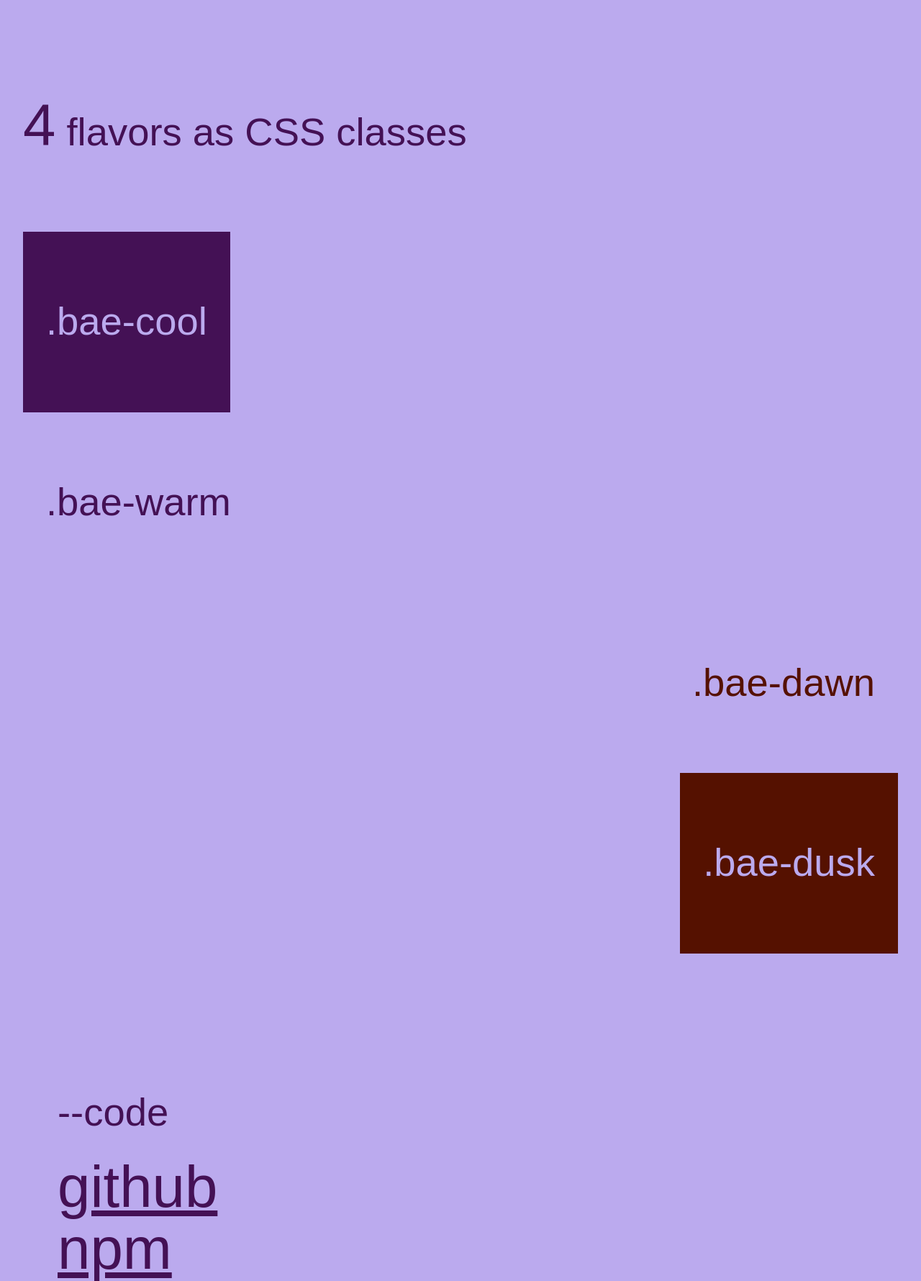
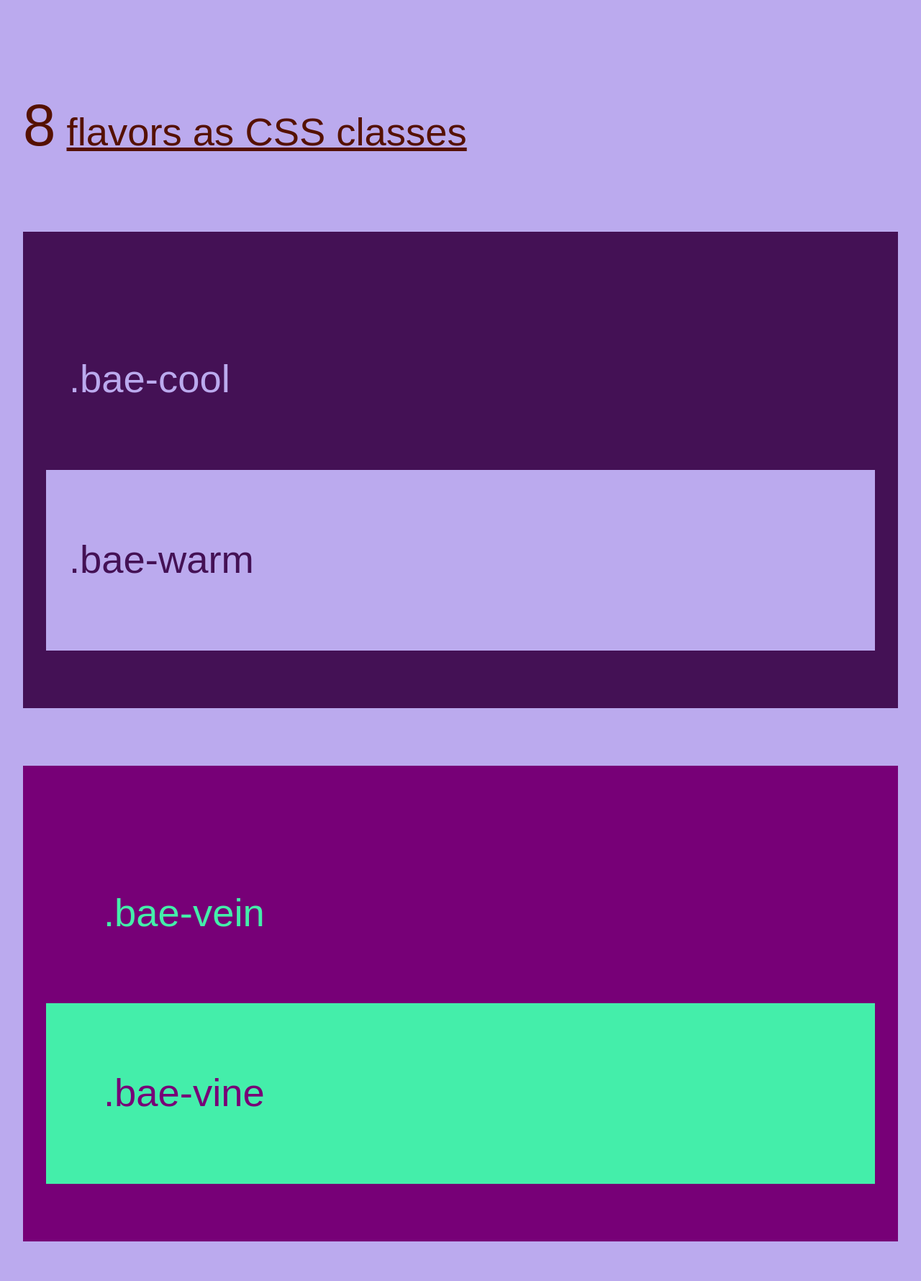
Before and after one commit to s9a/bae, a website: page index.html in a window 1280 px wide. Shown: the part 2740-4520 px from the top of the page at 72% size. Drawn offline with Linux system fonts and the light colour scheme.

Commit message:
Regroup in pairs (#34)

```diff
--- a/index.html
+++ b/index.html
@@ -58,17 +58,29 @@
   </figure>
 </figure>
 
-<figure class="m-auto mb2 pad-1" id="css">
+<figure class="m-auto mb2 pad-1 bae-dawn" id="css">
   <figcaption class="m-zero mb2">
-    <span class="hello">4</span> flavors as CSS classes
+    <span class="hello">8</span> <a href="https://github.com/s9a/bae#palette">flavors as CSS classes</a>
   </figcaption>
-  <code class="bae-cool m-zero pad-3 block-table free-right">.bae-cool</code>
-  <code class="bae-warm m-zero pad-3 block-table free-right">.bae-warm</code>
-  <code class="bae-dawn m-zero pad-3 block-table free-left">.bae-dawn</code>
-  <code class="bae-dusk m-zero pad-3 block-table free-left">.bae-dusk</code>
+  <section aria-label="cool ¡! warm" class="pad-3 bae-cool block-flow mb2">
+    <code class="bae-cool m-zero pad-3 block-flow flex-auto">.bae-cool</code>
+    <code class="bae-warm m-zero pad-3 block-flow flex-auto">.bae-warm</code>
+  </section>
+  <section aria-label="vine ¡! vein" class="pad-3 bae-vein block-flow mb2">
+    <code class="bae-vein m-zero pad-2 block-flow flex-auto">.bae-vein</code>
+    <code class="bae-vine m-zero pad-2 block-flow flex-auto">.bae-vine</code>
+  </section>
+  <section aria-label="swag ¡! swab" class="pad-3 bae-swab block-flow mb2">
+    <code class="bae-swab m-zero pad-2 block-flow flex-auto">.bae-swab</code>
+    <code class="bae-swag m-zero pad-2 block-flow flex-auto">.bae-swag</code>
+  </section>
+  <section aria-label="dawn ¡! dusk" class="pad-3 bae-dusk block-flow mb2">
+    <code class="bae-dusk m-zero pad-2 block-flow flex-auto">.bae-dusk</code>
+    <code class="bae-dawn m-zero pad-2 block-flow flex-auto">.bae-dawn</code>
+  </section>
 </figure>
 
-<nav class="bae-warm pad-2 tight mb2" id="code">
+<nav class="pad-2 tight mb2" id="code">
   <h2 class="accent m-zero mb1">--code</h2>
   <a class="block-table hello" href="https://github.com/s9a/bae">github</a>
   <a class="block-table hello" href="https://www.npmjs.com/package/@s9a/bae">npm</a>
```
